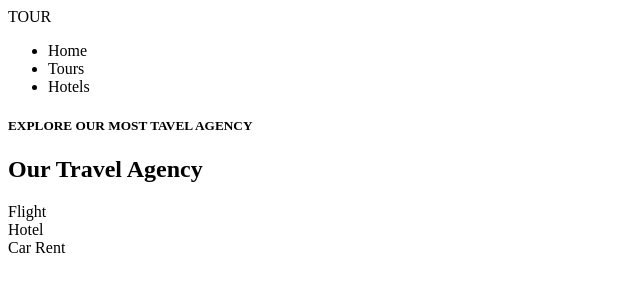
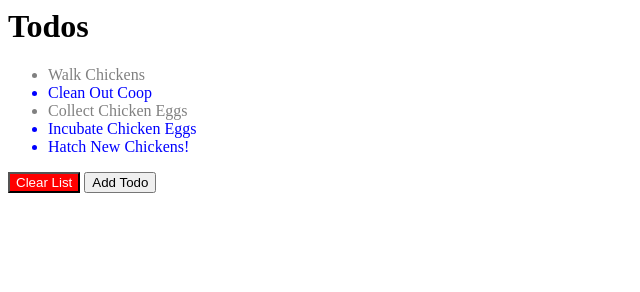
Before and after one commit to eowsley/week-3-Basic-Selectors-Practice, a plain HTML site: page index.html in a window 1280 px wide. Shown: the whole page, without its empty margins (0-640 px from the left). Drawn offline with Linux system fonts and the light colour scheme.

Commit message:
revised final index.html

```diff
--- a/index.html
+++ b/index.html
@@ -1,48 +1,27 @@
-<!-- <!DOCTYPE html> -->
-<html>
-<head>
-  <title>Tour</title>
-</head>
-<body>
 
-  <!-- Header -->
+<style>
+    /* Make all LI's blue */
+li {
+    color: blue;
+}
+/* Make everything with the class of 'done' grey*/
+.done {
+    color: grey;
+}
+/* Make the element with the id of 'clear' have a red BG and white text */
+#clear {
+    background-color: red;
+    color: white;
+}
+</style>
 
-  <!-- Main -->
-  <main>
-    <section class="hmpage-wrapper">
-      <nav>
-        <div class="logo">TOUR</div>
-        <div class="menu">
-          <ul>
-            <li>Home</li>
-            <li>Tours</li>
-            <li>Hotels</li>
-          </ul>
-        </div>
-      </nav>
-      <div class="title">
-        <h5>EXPLORE OUR MOST TAVEL AGENCY
-        </h5>
-        <h1>Our Travel Agency
-        </h1>
-      </div>
-      <div class="button-wrapper">
-        <div>
-          <i class="fas fa-plane"></i>
-          Flight
-        </div>
-        <div>
-          <i class="fas fa-bed"></i>
-          Hotel
-        </div>
-        <div>
-          <i class="fas fa-car-alt"></i>
-          Car Rent
-        </div>
-      </div>
-    </section>
-  </main>
-
-</body>
-
-</html>
+<h1>Todos</h1>
+<ul>
+  <li class="done">Walk Chickens</li>
+  <li>Clean Out Coop</li>
+  <li class="done">Collect Chicken Eggs</li>
+  <li>Incubate Chicken Eggs</li>
+  <li>Hatch New Chickens!</li>
+</ul>
+<button id="clear">Clear List</button>
+<button>Add Todo</button>
```
Also changed, not shown: 1 other file.
